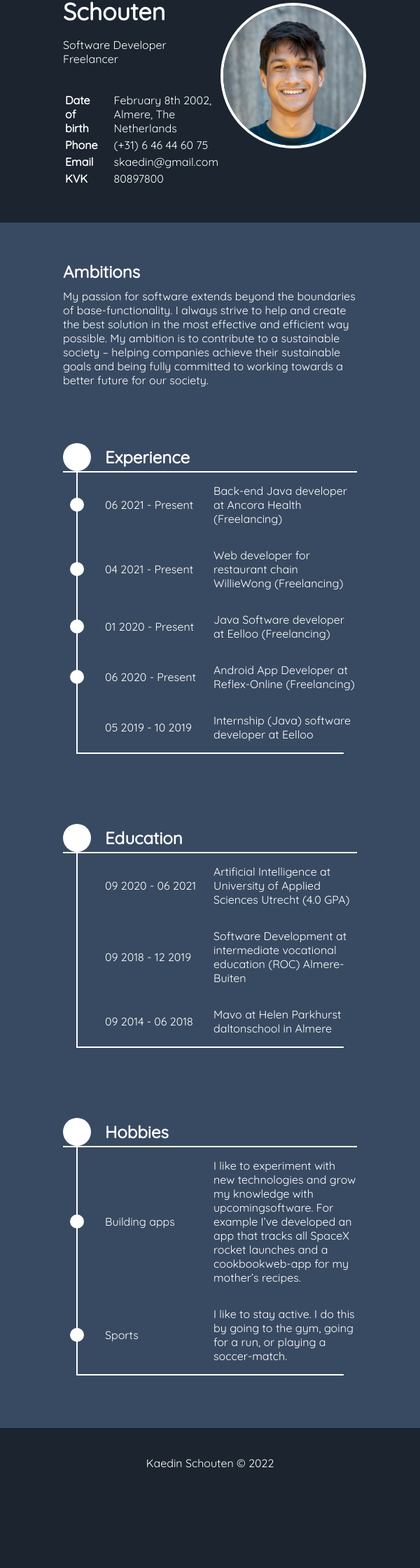
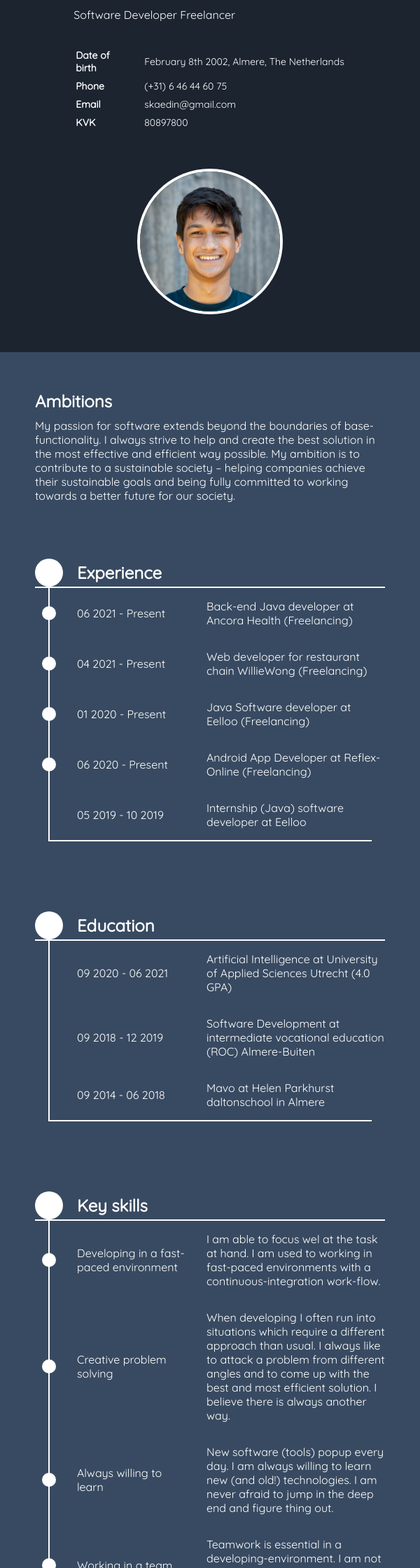
Before and after one commit to Kaediin/portfolio-react, a React (Create React App) app: page /Resume in a window 600 px wide. Shown: the part 98-2338 px from the top of the page at 70% size. Before the commit the page ends 2238 px from the top, so only its background shows below. Built offline with nearby package versions, Linux system fonts and the light colour scheme.

Commit message:
Added skills and responsiveness

```diff
--- a/package.json
+++ b/package.json
@@ -15,7 +15,7 @@
     "web-vitals": "^2.1.4"
   },
   "scripts": {
-    "start": "react-scripts start",
+    "start": "HOST=0.0.0.0 react-scripts start",
     "build": "react-scripts build",
     "test": "react-scripts test",
     "eject": "react-scripts eject"
--- a/src/components/timeline.css
+++ b/src/components/timeline.css
@@ -72,7 +72,11 @@
     }
 
     .subTimelinePeriod {
-        margin-left: 20px;
+        padding-left: 20px;
+    }
+
+    .containerTimeline .subTimelineFunction{
+        padding-left: 30px;
     }
 
     .closingLine{
--- a/src/pages/resume.css
+++ b/src/pages/resume.css
@@ -5,3 +5,9 @@
 #resume #resume-content{
     min-height: calc(100vh - 100px);
 }
+
+@media only screen and (max-width: 950px) {
+    :root{
+        --resume-padding: 50px;
+    }
+}
--- a/src/sections/resume/resumeheader.css
+++ b/src/sections/resume/resumeheader.css
@@ -23,3 +23,28 @@
 #cvheader .column-left{
     padding-right: 20px;
 }
+
+@media only screen and (max-width: 750px) {
+    #cvheader #container-content{
+        flex-direction: column;
+    }
+    #cvheader #container-right{
+        margin: 50px 0 0 0;
+    }
+
+    #cvheader #container-left td{
+        font-size: 14px;
+        padding-bottom: 5px;
+    }
+
+    #cvheader .column-left{
+        width: 75px;
+    }
+}
+
+@media only screen and (min-width: 750px) and (max-width: 950px) {
+
+    #cvheader img{
+        height: 150px;
+    }
+}
--- a/src/sections/resume/resumeheader.jsx
+++ b/src/sections/resume/resumeheader.jsx
@@ -10,19 +10,19 @@ function Resumeheader() {
                     <br/>
                     <table>
                         <tr>
-                            <td className="column-left"><b>Date of birth</b></td>
+                            <td className="column-left"><strong>Date of birth</strong></td>
                             <td>February 8th 2002, Almere, The Netherlands</td>
                         </tr>
                         <tr>
-                            <td className="column-left"><b>Phone</b></td>
+                            <td className="column-left"><strong>Phone</strong></td>
                             <td>(+31) 6 46 44 60 75</td>
                         </tr>
                         <tr>
-                            <td className="column-left"><b>Email</b></td>
+                            <td className="column-left"><strong>Email</strong></td>
                             <td><a href="mailto:skaedin@gmail.com">skaedin@gmail.com</a></td>
                         </tr>
                         <tr>
-                            <td className="column-left"><b>KVK</b></td>
+                            <td className="column-left"><strong>KVK</strong></td>
                             <td>80897800</td>
                         </tr>
                     </table>
--- a/src/sections/resume/resumetimelines.jsx
+++ b/src/sections/resume/resumetimelines.jsx
@@ -55,19 +55,44 @@ function Resumetimelines(){
             ]
         },
         {
+            title: 'Key skills',
+            subTimelines: [
+                {
+                    isActive: true,
+                    period: 'Developing in a fast-paced environment',
+                    function: 'I am able to focus wel at the task at hand. I am used to working in fast-paced environments with a continuous-integration work-flow.'
+                },
+                {
+                    isActive: true,
+                    period: 'Creative problem solving',
+                    function: 'When developing I often run into situations which require a different approach than usual. I always like to attack a problem from different angles and to come up with the best and most efficient solution. I believe there is always another way.'
+                },
+                {
+                    isActive: true,
+                    period: 'Always willing to learn',
+                    function: 'New software (tools) popup every day. I am always willing to learn new (and old!) technologies. I am never afraid to jump in the deep end and figure thing out.'
+                },
+                {
+                    isActive: true,
+                    period: 'Working in a team',
+                    function: 'Teamwork is essential in a developing-environment. I am not afraid to ask for help and I can learn very well from others.'
+                },
+            ]
+        },
+        {
             title: 'Hobbies',
             subTimelines: [
                 {
                     isActive: true,
                     period: 'Building apps',
-                    function: 'I like to experiment with new technologies and grow my knowledge with upcoming' +
-                        'software. For example I’ve developed an app that tracks all SpaceX rocket launches and a cookbook' +
-                        'web-app for my mother’s recipes.'
+                    function: 'I like to experiment with new technologies and grow my knowledge with upcoming ' +
+                        'software. For example I’ve developed an app that tracks all SpaceX rocket launches and a cookbook-' +
+                        'webapp for my mother’s recipes.'
                 },
                 {
                     isActive: true,
                     period: 'Sports',
-                    function: 'I like to stay active. I do this by going to the gym, going for a run, or playing a soccer-match.'
+                    function: 'I like to stay active. I do this by going to the gym, walking my dog, going for a run, and playing a soccer-match.'
                 },
             ]
         },
@@ -84,6 +109,9 @@ function Resumetimelines(){
             <div className="container-timeline">
                 <Timeline timeline={timelines[2]}/>
             </div>
+            <div className="container-timeline">
+                <Timeline timeline={timelines[3]}/>
+            </div>
         </section>
     )
 }
```
